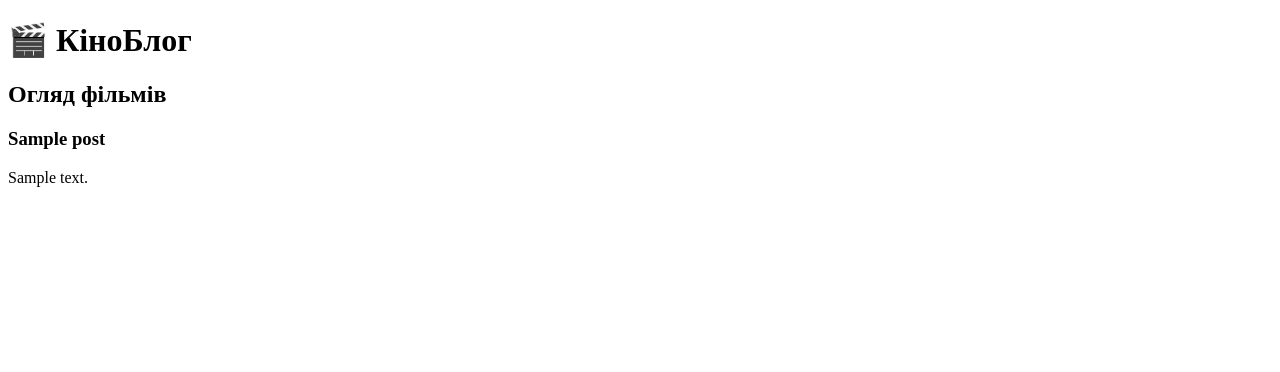
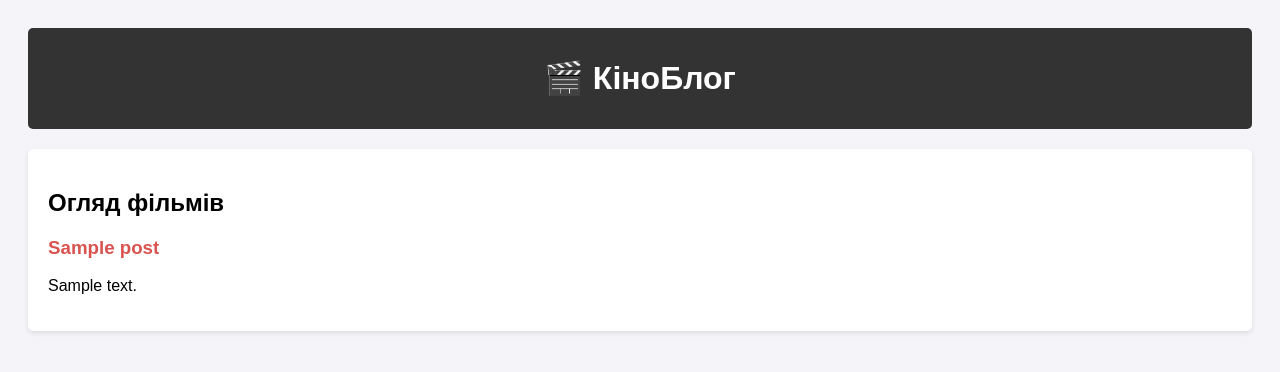
Before and after one commit to RocyHarp/Kino_Project, a Django app: template blog/templates/blog/index.html in a window 1280 px wide. Shown: the top 372 px of the page. Run offline with Django 5.2, Linux system fonts and the light colour scheme; the template is opened without the code that fills it: most values are stand-ins (such as "Sample title", 1, 10 or a date in 2020); parts of the project's set-up code (start-up, migrations or seed data) failed here and were passed over.

Commit message:
Додано CSS стилі та підключено static

```diff
--- /dev/null
+++ b/blog/static/blog/style.css
@@ -0,0 +1,4 @@
+body { font-family: 'Arial', sans-serif; background-color: #f4f4f9; padding: 20px; }
+header { background: #333; color: white; padding: 10px; text-align: center; border-radius: 5px; }
+.content { background: white; padding: 20px; margin-top: 20px; border-radius: 5px; box-shadow: 0 2px 5px rgba(0,0,0,0.1); }
+h3 { color: #d9534f; }
--- a/blog/templates/blog/base.html
+++ b/blog/templates/blog/base.html
@@ -1,13 +1,16 @@
-<!DOCTYPE html>
+{% load static %}  <!DOCTYPE html>
 <html lang="uk">
 <head>
     <meta charset="UTF-8">
     <title>КіноБлог</title>
+
+    <link rel="stylesheet" href="{% static 'blog/style.css' %}">
 </head>
 <body>
     <header>
         <h1>🎬 КіноБлог</h1>
     </header>
+
     <div class="content">
         {% block content %}{% endblock %}
     </div>
```
